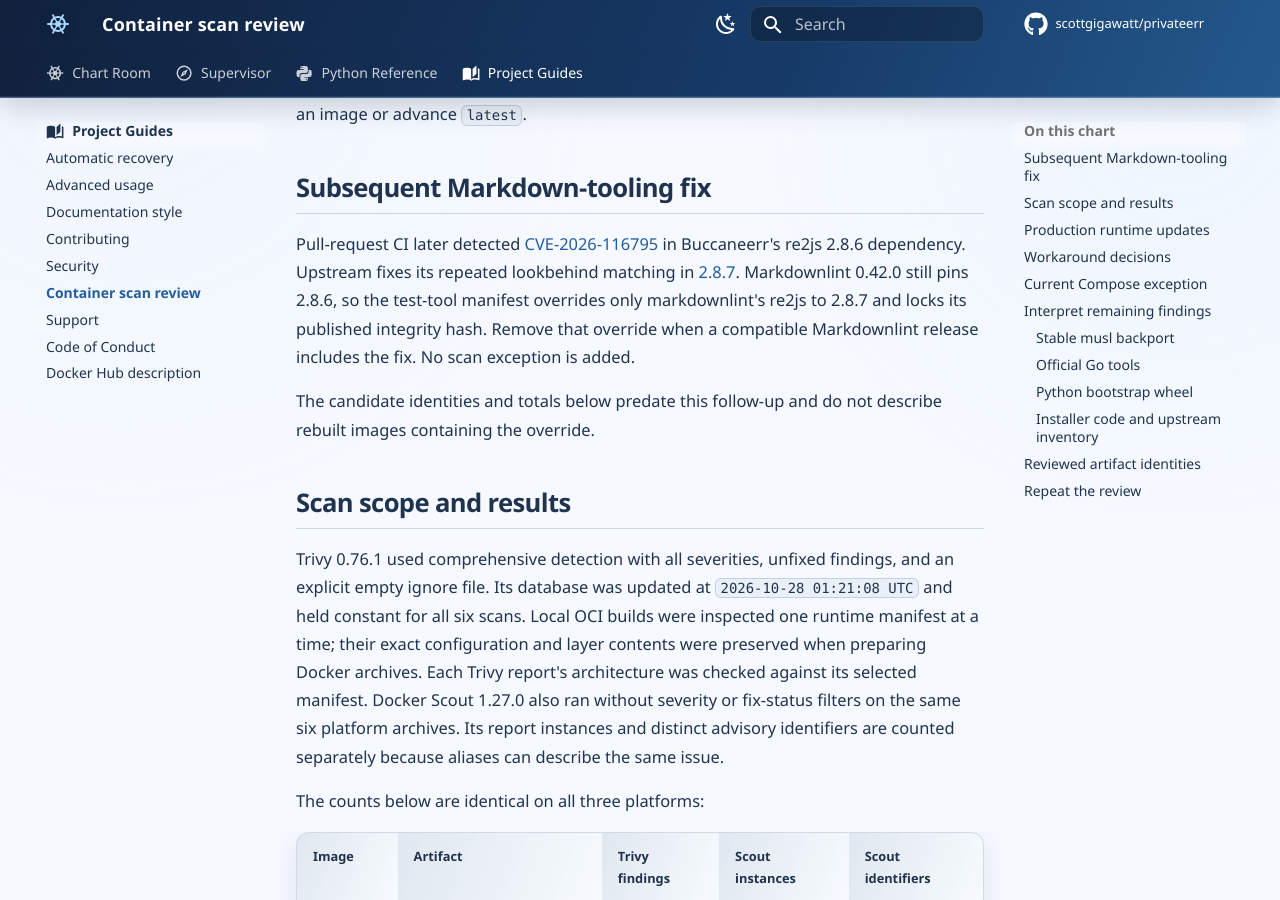
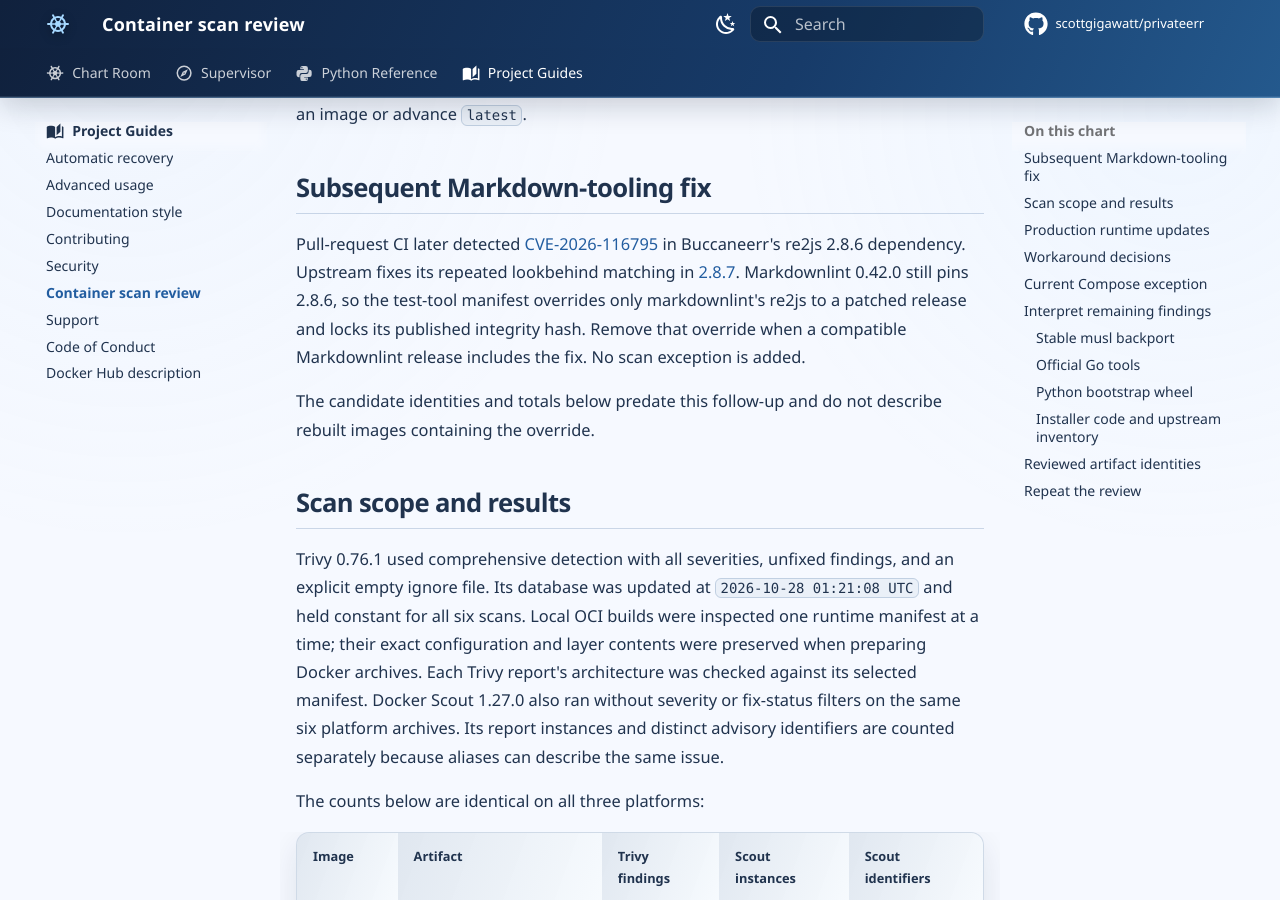
Before and after one commit to scottgigawatt/privateerr, an MkDocs documentation site: the page built from docs/container-scan-review.md, in a window 1280 px wide and 900 px high, scrolled down 343 px. Built offline with MkDocs 1.6.1 and Material for MkDocs 9.7.7, drawn with Linux system fonts in a browser that asks for light colours; comment, search, counter and statistics services are not loaded.

```diff
--- a/docs/container-scan-review.md
+++ b/docs/container-scan-review.md
@@ -4,7 +4,7 @@
 
 ## Subsequent Markdown-tooling fix
 
-Pull-request CI later detected [CVE-2026-116795](https://github.com/le0pard/re2js/security/advisories/GHSA-gg6h-894w-4m9c) in Buccaneerr's re2js 2.8.6 dependency. Upstream fixes its repeated lookbehind matching in [2.8.7](https://github.com/le0pard/re2js/releases/tag/2.8.7). Markdownlint 0.42.0 still pins 2.8.6, so the test-tool manifest overrides only markdownlint's re2js to 2.8.7 and locks its published integrity hash. Remove that override when a compatible Markdownlint release includes the fix. No scan exception is added.
+Pull-request CI later detected [CVE-2026-116795](https://github.com/le0pard/re2js/security/advisories/GHSA-gg6h-894w-4m9c) in Buccaneerr's re2js 2.8.6 dependency. Upstream fixes its repeated lookbehind matching in [2.8.7](https://github.com/le0pard/re2js/releases/tag/2.8.7). Markdownlint 0.42.0 still pins 2.8.6, so the test-tool manifest overrides only markdownlint's re2js to a patched release and locks its published integrity hash. Remove that override when a compatible Markdownlint release includes the fix. No scan exception is added.
 
 The candidate identities and totals below predate this follow-up and do not describe rebuilt images containing the override.
 
```
Also changed, not shown: 1 other file.
